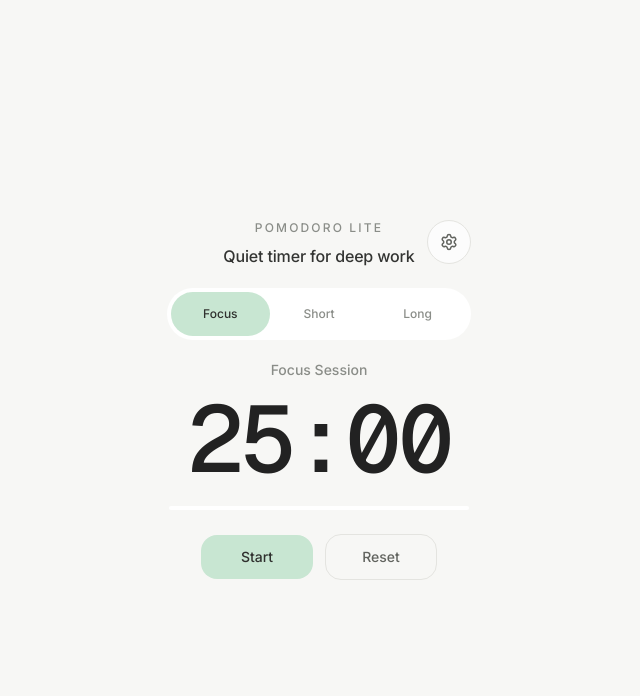
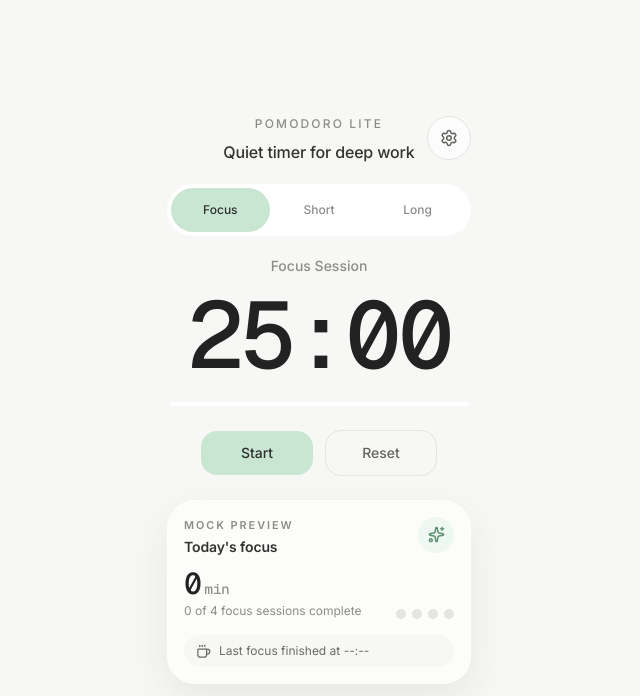
Before and after one commit to uraaaa24/pomodoro-lite, a React (Vite) app: page / in a window 1280 px wide. Shown: the top 696 px of the page, without its empty margins (321-961 px from the left). Built offline with nearby package versions, Linux system fonts and the light colour scheme.

Commit message:
Add today focus summary mock

```diff
--- a/src/App.tsx
+++ b/src/App.tsx
@@ -12,6 +12,7 @@ import Button from "./components/shared/button";
 import TimerControls from "./components/timer-controls";
 import TimerDisplay from "./components/timer-display";
 import TimerSettings from "./components/timer-settings";
+import TodayFocusSummary from "./components/today-focus-summary";
 
 export const App = () => {
   const { settings, updateSetting } = usePomodoroSettings();
@@ -57,6 +58,7 @@ export const App = () => {
           onReset={handleReset}
           onStart={handleStartWithSound}
         />
+        <TodayFocusSummary completedFocusSessions={state.completedFocusSessions} />
         <Button
           aria-controls="settings-panel"
           aria-expanded={settingsPanel.isOpen}
--- /dev/null
+++ b/src/components/today-focus-summary/index.tsx
@@ -0,0 +1,75 @@
+import { Coffee, Sparkles } from "lucide-react";
+
+import { FOCUS_MINUTES } from "../../lib/pomodoro";
+
+type TodayFocusSummaryProps = {
+  completedFocusSessions: number;
+};
+
+const MOCK_SESSION_GOAL = 4;
+const MOCK_LAST_FOCUS_TIME = "14:35";
+
+const TodayFocusSummary = ({ completedFocusSessions }: TodayFocusSummaryProps) => {
+  const completedToday = Math.min(completedFocusSessions, MOCK_SESSION_GOAL);
+  const focusedMinutes = completedToday * FOCUS_MINUTES;
+  const progressDots = Array.from({ length: MOCK_SESSION_GOAL }, (_, index) => index < completedToday);
+
+  return (
+    <section
+      aria-labelledby="today-focus-title"
+      className="mt-6 rounded-[1.75rem] border border-white/70 bg-white/60 p-4 text-left shadow-[0_1rem_2.5rem_rgb(47_48_46_/_8%)] backdrop-blur-sm"
+    >
+      <div className="mb-3 flex items-start justify-between gap-3">
+        <div>
+          <p className="m-0 text-[0.68rem] font-semibold tracking-[0.18em] text-[#8a8d88] uppercase">
+            Mock preview
+          </p>
+          <h2
+            className="mt-1 mb-0 text-sm font-semibold tracking-[-0.01em] text-[#333432]"
+            id="today-focus-title"
+          >
+            Today&apos;s focus
+          </h2>
+        </div>
+        <span className="inline-flex h-9 w-9 items-center justify-center rounded-full bg-[#eef7f2] text-[#5d9272]">
+          <Sparkles aria-hidden="true" size={17} strokeWidth={2.2} />
+        </span>
+      </div>
+
+      <div className="grid grid-cols-[1fr_auto] items-end gap-3">
+        <div>
+          <p className="m-0 font-['Geist_Mono'] text-3xl leading-none font-medium tracking-[-0.05em] text-[#222222]">
+            {focusedMinutes}
+            <span className="ml-1 text-sm tracking-normal text-[#8a8d88]">min</span>
+          </p>
+          <p className="mt-1 mb-0 text-xs text-[#8a8d88]">
+            {completedToday} of {MOCK_SESSION_GOAL} focus sessions complete
+          </p>
+        </div>
+        <div
+          className="flex gap-1.5"
+          aria-label={`${completedToday} of ${MOCK_SESSION_GOAL} focus sessions complete`}
+        >
+          {progressDots.map((isComplete, index) => (
+            <span
+              aria-hidden="true"
+              className={
+                isComplete
+                  ? "h-2.5 w-2.5 rounded-full bg-[#a8d5ba]"
+                  : "h-2.5 w-2.5 rounded-full bg-[#e4e4e0]"
+              }
+              key={index}
+            />
+          ))}
+        </div>
+      </div>
+
+      <div className="mt-4 flex items-center gap-2 rounded-2xl bg-[#f7f7f5] px-3 py-2 text-xs text-[#696c66]">
+        <Coffee aria-hidden="true" size={15} strokeWidth={2} />
+        <span>Last focus finished at {completedToday > 0 ? MOCK_LAST_FOCUS_TIME : "--:--"}</span>
+      </div>
+    </section>
+  );
+};
+
+export default TodayFocusSummary;
```
